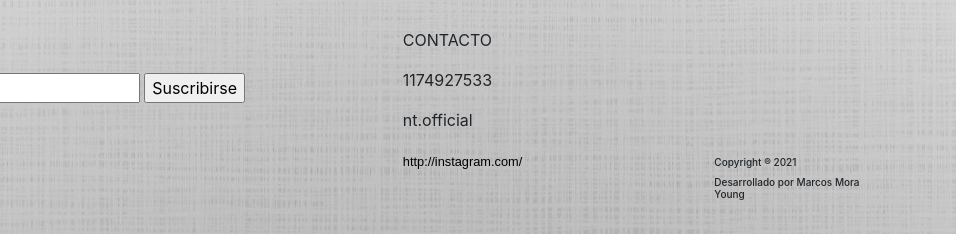
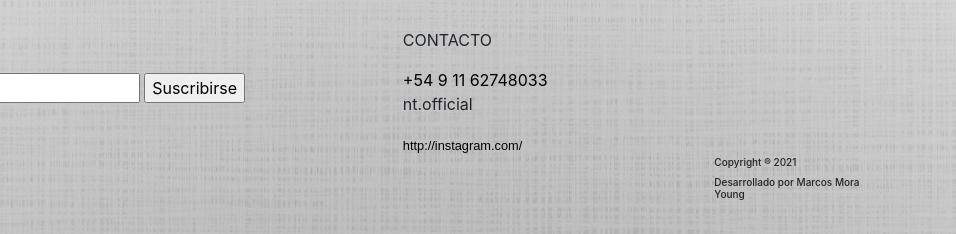
Before and after one commit to marcosmy21/Noticia-MoraYoung, a website: page pages/contacto.html in a window 1280 px wide. Shown: the part 1013-1247 px from the top of the page, 324-1280 px from the left. Drawn offline with nearby package versions, Linux system fonts and the light colour scheme.

Commit message:
ult cambios antes de entregarr

```diff
--- a/pages/contacto.html
+++ b/pages/contacto.html
@@ -98,7 +98,7 @@
 				</div>
 				<div class="div col-lg-3 col-xs-12 claseX">
 					<p class="div">CONTACTO</p>
-					<p class="div">1174927533</p>
+					<a href="https://wa.me/+5491162748033" class="numTel">+54 9 11 62748033</a>
 					<p class="div">nt.official</p>
 					<a href="https://www.instagram.com/" target="black" class="linkInstagram div">http://instagram.com/</a>
 				</div>
```
Also changed, not shown: pages/noticias.html (+1 -1 lines), pages/pagina.html (+1 -1 lines), pages/quehacemos.html (+1 -1 lines), pages/socios.html (+1 -1 lines).
